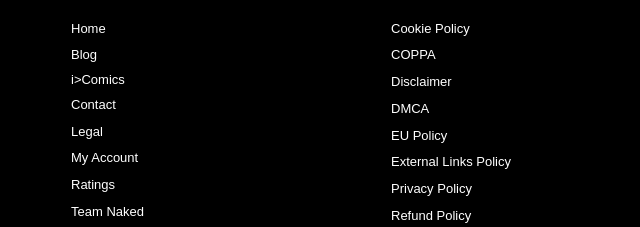
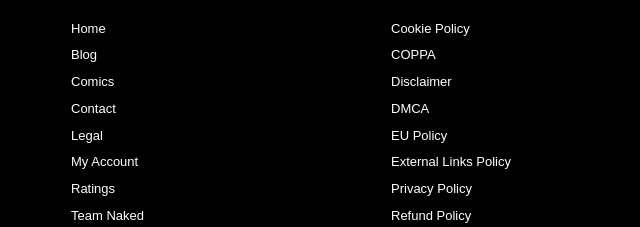
Before and after one commit to illyaking/comics-wynonna-whiskey, a plain HTML site: page ics/hyperspace/index.html in a window 1280 px wide. Shown: the part 470-697 px from the top of the page, 264-904 px from the left. Drawn offline with Linux system fonts and the light colour scheme.

```diff
--- a/ics/hyperspace/index.html
+++ b/ics/hyperspace/index.html
@@ -159,7 +159,7 @@
                                         <ul id="menu-mythos-imprint" class="menu">
                                             <li><a href="https://mythosimprint.com/">Home</a></li>
                                             <li><a href="https://mythosimprint.com/blog/">Blog</a></li>
-                                            i><a href="https://mythosimprint.com/comics/">Comics</a></li>
+                                            <li><a href="https://mythosimprint.com/comics/">Comics</a></li>
                                             <li><a href="https://mythosimprint.com/contact/">Contact</a></li>
                                             <li><a href="https://mythosimprint.com/legal/">Legal</a></li>
                                             <li><a href="https://mythosimprint.com/my-account/">My Account</a></li>
```
Also changed, not shown: ics/above-the-earth/index.html (+1 -1 lines), ics/arming-up/index.html (+1 -1 lines), ics/back-to-the-drawing-board/index.html (+1 -1 lines), ics/clever-girl/index.html (+1 -1 lines), ics/enter-wynonna-whiskey/index.html (+1 -1 lines), ics/planetside/index.html (+1 -1 lines), ics/spacebound/index.html (+1 -1 lines), ics/under-attack/index.html (+1 -1 lines), ics/wynonna-whiskey/index.html (+1 -1 lines).
